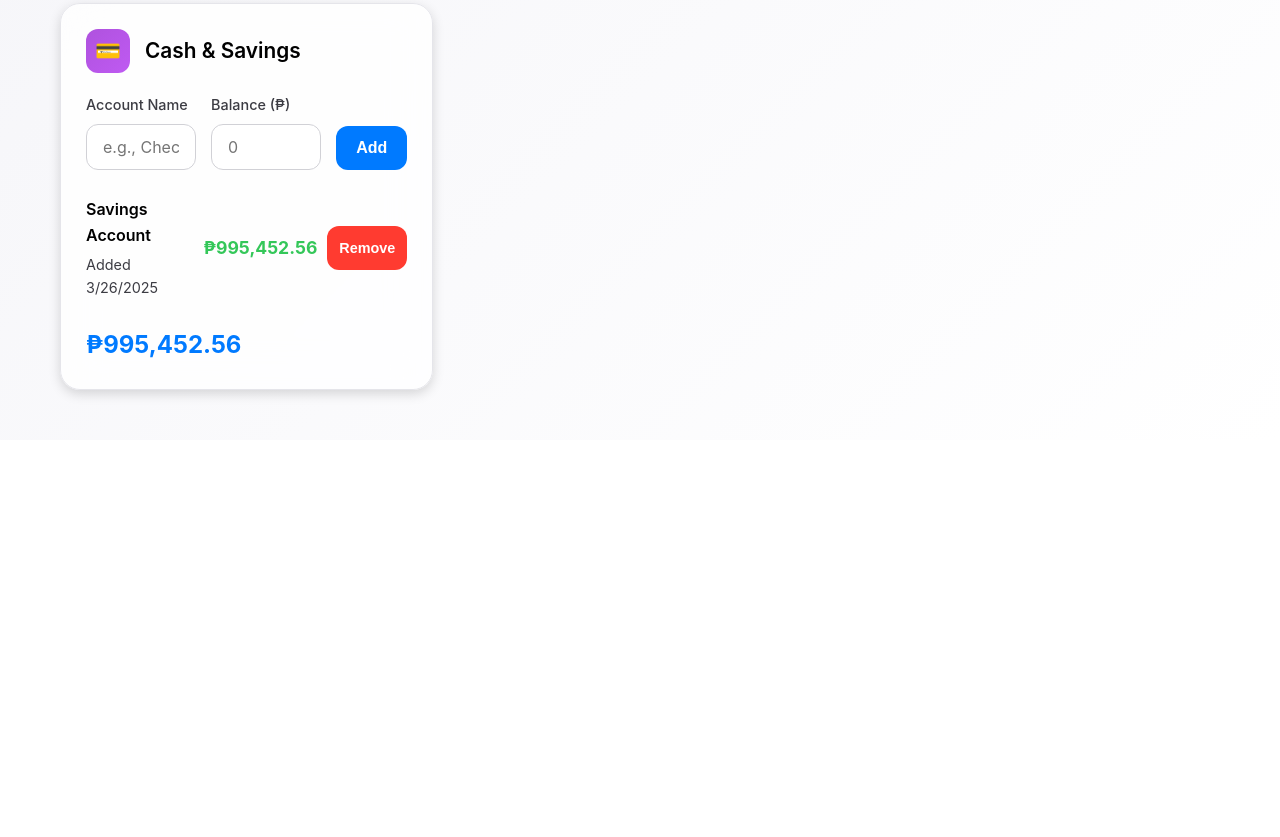
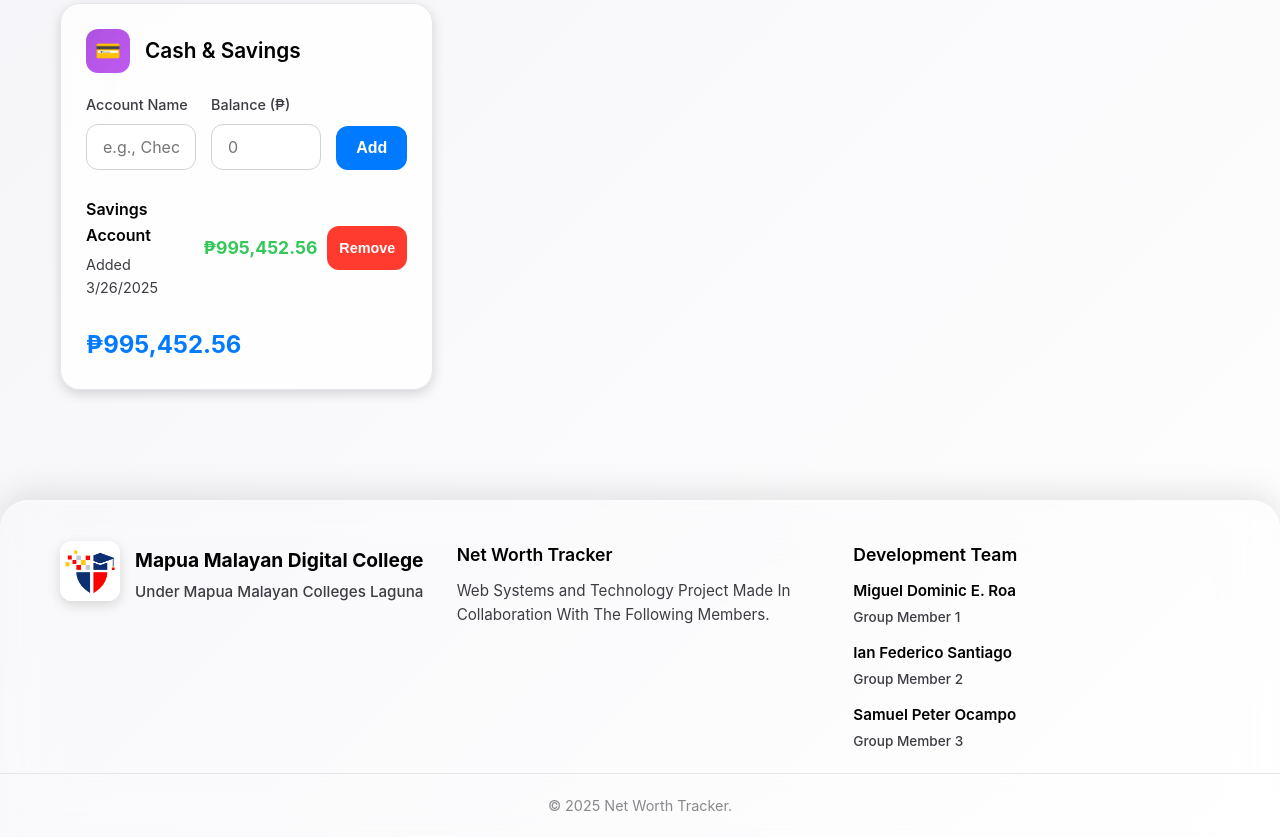
Before and after one commit to SmokedRhombus/-WEBSYSANDTECH-ASSET-TRACKER-GROUP-3-PROJECT, a plain HTML site: page index.html in a window 1280 px wide. Shown: the part 838-1675 px from the top of the page. Before the commit the page ends 1278 px from the top, so only its background shows below. Drawn offline with Linux system fonts and the light colour scheme.

Commit message:
Add files via upload

```diff
--- a/format.css
+++ b/format.css
@@ -2,6 +2,7 @@
 - Miguel Dominic E. Roa
 - Ian Federico Santiago
 - Samuel Peter Ocampo */
+
 
 * {
     margin: 0;
@@ -371,3 +372,117 @@ select:focus {
 .mt-20 {
     margin-top: 20px;
 }
+
+.footer {
+    margin-top: 60px;
+    background: rgba(255, 255, 255, 0.1);
+    backdrop-filter: blur(25px);
+    -webkit-backdrop-filter: blur(25px);
+    border-top: 1px solid rgba(255, 255, 255, 0.2);
+    border-radius: var(--border-radius-xl) var(--border-radius-xl) 0 0;
+    box-shadow:
+        0 -8px 32px rgba(0, 0, 0, 0.1),
+        inset 0 1px 0 rgba(255, 255, 255, 0.2);
+}
+
+.footer-content {
+    max-width: 1200px;
+    margin: 0 auto;
+    padding: 40px 20px 20px;
+    display: grid;
+    grid-template-columns: repeat(auto-fit, minmax(250px, 1fr));
+    gap: 30px;
+    align-items: start;
+}
+
+.school-info {
+    display: flex;
+    align-items: center;
+    gap: 15px;
+}
+
+.school-logo img {
+    width: 60px;
+    height: 60px;
+    border-radius: var(--border-radius-medium);
+    box-shadow: var(--shadow-medium);
+}
+
+.school-details h3 {
+    font-size: 1.2rem;
+    font-weight: 700;
+    color: var(--text-primary);
+    margin-bottom: 5px;
+}
+
+.school-details p {
+    color: var(--text-secondary);
+    font-size: 0.95rem;
+    font-weight: 500;
+}
+
+.project-info h4,
+.team-members h4 {
+    font-size: 1.1rem;
+    font-weight: 600;
+    color: var(--text-primary);
+    margin-bottom: 10px;
+}
+
+.project-info p {
+    color: var(--text-secondary);
+    font-size: 0.95rem;
+}
+
+.members-grid {
+    display: grid;
+    gap: 12px;
+}
+
+.member {
+    display: flex;
+    flex-direction: column;
+    gap: 4px;
+}
+
+.member-name {
+    font-weight: 600;
+    color: var(--text-primary);
+    font-size: 0.95rem;
+}
+
+.member-role {
+    color: var(--text-secondary);
+    font-size: 0.85rem;
+    font-weight: 500;
+}
+
+.footer-bottom {
+    border-top: 1px solid var(--gray-2);
+    padding: 20px;
+    text-align: center;
+}
+
+.footer-bottom p {
+    color: var(--text-tertiary);
+    font-size: 0.9rem;
+    margin: 0;
+}
+
+@media (max-width: 768px) {
+    .footer-content {
+        grid-template-columns: 1fr;
+        gap: 25px;
+        text-align: center;
+    }
+
+    .school-info {
+        justify-content: center;
+    }
+
+    .members-grid {
+        display: grid;
+        grid-template-columns: repeat(auto-fit, minmax(200px, 1fr));
+        gap: 15px;
+    }
+}
--- a/index.html
+++ b/index.html
@@ -1,29 +1,30 @@
-<!-- Group 3 Members
+<!--Group 3 Members
 - Miguel Dominic E. Roa
-- Ian Federico Santiago
 - Samuel Peter Ocampo
--->
+- Ian Federico Santiago !-->
 
 
-<!DOCTYPE html>
+    <!DOCTYPE html>
 <html lang="en">
 <head>
     <meta charset="UTF-8">
     <meta name="viewport" content="width=device-width, initial-scale=1.0">
-    <title>Net Worth Tracker</title>
+    <title>🧿 Net Worth Tracker</title>
     <link rel="stylesheet" href="format.css">
 </head>
 <body>
     <div class="container">
         <header class="header">
             <h1>Net Worth Tracker</h1>
-            <p>Track your assets and calculate your total net worth</p>
+            <p>Track Your Assets And Calculate Your Total Net Worth</p>
         </header>
+
 
         <div class="net-worth-card">
             <div class="net-worth-amount" id="totalNetWorth">₱0.00</div>
             <div class="net-worth-label">Total Net Worth</div>
         </div>
+
 
         <div class="grid">
             <div class="card">
@@ -52,6 +53,7 @@
                 <div class="card-total" id="realEstateTotal">₱0.00</div>
             </div>
 
+
             <div class="card">
                 <div class="card-header">
                     <div class="card-icon icon-car">🚗</div>
@@ -78,6 +80,7 @@
                 <div class="card-total" id="vehicleTotal">₱0.00</div>
             </div>
 
+
             <div class="card">
                 <div class="card-header">
                     <div class="card-icon icon-items">📱</div>
@@ -103,6 +106,7 @@
                 <div id="itemList"></div>
                 <div class="card-total" id="itemTotal">₱0.00</div>
             </div>
+
 
             <div class="card">
                 <div class="card-header">
@@ -132,6 +136,47 @@
         </div>
     </div>
 
+    <footer class="footer">
+        <div class="footer-content">
+            <div class="school-info">
+                <div class="school-logo">
+                    <img src="mmdclogo.png" alt="School Logo" id="schoolLogo">
+                </div>
+                <div class="school-details">
+                    <h3>Mapua Malayan Digital College</h3>
+                    <p>Under Mapua Malayan Colleges Laguna</p>
+                </div>
+            </div>
+
+            <div class="project-info">
+                <h4>Net Worth Tracker</h4>
+                <p>Web Systems and Technology Project Made In Collaboration With The Following Members.</p>
+            </div>
+
+            <div class="team-members">
+                <h4>Development Team</h4>
+                <div class="members-grid">
+                    <div class="member">
+                        <span class="member-name">Miguel Dominic E. Roa</span>
+                        <span class="member-role">Group Member 1</span>
+                    </div>
+                    <div class="member">
+                        <span class="member-name">Ian Federico Santiago</span>
+                        <span class="member-role">Group Member 2</span>
+                    </div>
+                    <div class="member">
+                        <span class="member-name">Samuel Peter Ocampo</span>
+                        <span class="member-role">Group Member 3</span>
+                    </div>
+                </div>
+            </div>
+        </div>
+
+        <div class="footer-bottom">
+            <p>&copy; 2025 Net Worth Tracker.</p>
+        </div>
+    </footer>
+
     <script src="script.js"></script>
 </body>
 </html>
```
Also changed, not shown: mmdclogo.png (added).
